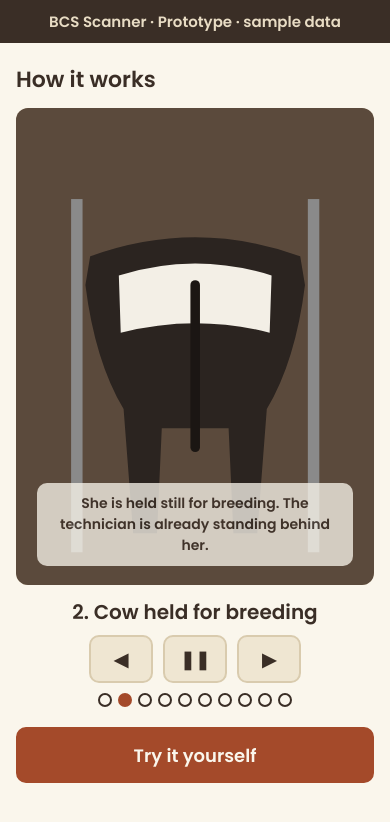
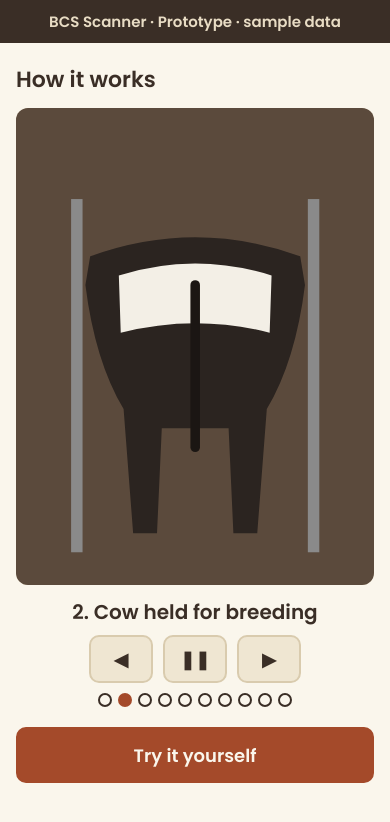
Before and after one commit to alxgrgsc/bcsscanner, a website with bundled scripts: page index.html in a window 390 px wide. Built offline with nearby package versions, Linux system fonts and the light colour scheme.

Commit message:
fix: Alex's scene wording; iPhone-safe arrows; tour CSS self-contained
Co-Authored-By: Claude Opus 5.5 <noreply@anthropic.com>

```diff
--- a/tour/scenes.js
+++ b/tour/scenes.js
@@ -36,7 +36,7 @@ export const SCENES = [
       <div class="t-shed"></div>
       ${phone(`
         <p class="t-small">Today's visit</p>
-        <p class="t-big">Murphy's, Ballyroe</p>
+        <p class="t-big">Maguire's, Co. Cork</p>
         <p>18 cows due for breeding</p>
         <ul class="t-tags">
           <li>IE 372 0451 2034</li>
@@ -48,8 +48,7 @@ export const SCENES = [
     caption: '2. Cow held for breeding',
     html: `
       <div class="t-shed-bg"></div>
-      ${COW}
-      ${note('She is held still for breeding. The technician is already standing behind her.', 't-fade-in')}`,
+      ${COW}`,
   },
   {
     caption: '3. Identify the cow',
@@ -98,7 +97,7 @@ export const SCENES = [
           <div class="t-new">2.75 <span class="t-lbl">Estimate · adjusted by you</span></div>
         </div>
         <p class="t-small">The technician has the final say.</p>`)}
-      ${note('She feels the pins and tailhead, then nudges the score up a quarter.', 't-fade-in')}`,
+      ${note('The technician checks the pins and tailhead by hand and moves the score up a quarter point.', 't-fade-in')}`,
   },
   {
     caption: '8. Next cow',
@@ -111,7 +110,7 @@ export const SCENES = [
   {
     caption: '9. Farm report',
     html: phone(`
-      <p class="t-small">Murphy's, Ballyroe · sample</p>
+      <p class="t-small">Maguire's, Co. Cork · sample</p>
       <p class="t-big">18 cows scored</p>
       <ul class="t-bars">
         <li><span>Below target</span><i style="--w:22%" class="t-bar-under"></i><b>4</b></li>
@@ -128,11 +127,11 @@ export const SCENES = [
         <div class="t-laptop-screen">
           <p class="t-small">This week · all technicians · sample</p>
           <ul class="t-bars">
-            <li><span>Seán</span><i style="--w:90%" class="t-bar-in"></i><b>260 cows</b></li>
-            <li><span>Aoife</span><i style="--w:80%" class="t-bar-in"></i><b>231 cows</b></li>
-            <li><span>Pádraig</span><i style="--w:58%" class="t-bar-in"></i><b>168 cows</b></li>
+            <li><span>Johnny</span><i style="--w:90%" class="t-bar-in"></i><b>260 cows</b></li>
+            <li><span>Stephen</span><i style="--w:80%" class="t-bar-in"></i><b>231 cows</b></li>
+            <li><span>Padraic</span><i style="--w:58%" class="t-bar-in"></i><b>168 cows</b></li>
           </ul>
-          <p class="t-under">Farms with the most cows below target: Murphy's, Kelly's, Doyle's</p>
+          <p class="t-under">Farms with the most cows below target: Maguire's, Kelly's, Doyle's</p>
         </div>
       </div>
       ${note('The MD sees every visit, across every technician.', 't-fade-in')}`,
--- a/tour/tour.css
+++ b/tour/tour.css
@@ -1,4 +1,6 @@
 /* "How it works" walkthrough. Self-contained so the landing page can reuse it. */
+
+.t-wrap, .t-wrap *, .t-wrap *::before, .t-wrap *::after { box-sizing: border-box; }
 
 .t-wrap {
   --t-oat: #E8DCC4;
@@ -33,6 +35,7 @@
 .t-btn {
   min-width: 64px;
   min-height: 48px;
+  padding: 0 14px;
   font: inherit;
   font-weight: 600;
   border-radius: 10px;
--- a/tour/tour.js
+++ b/tour/tour.js
@@ -13,9 +13,9 @@ export function mountTour(el, { sceneMs = 4000 } = {}) {
     <div class="t-stage" aria-live="polite"></div>
     <p class="t-caption"></p>
     <div class="t-controls">
-      <button type="button" class="t-btn" data-act="prev" aria-label="Previous step">◀</button>
+      <button type="button" class="t-btn" data-act="prev" aria-label="Previous step">◀&#xFE0E;</button>
       <button type="button" class="t-btn" data-act="pause" aria-label="Pause">❚❚</button>
-      <button type="button" class="t-btn" data-act="next" aria-label="Next step">▶</button>
+      <button type="button" class="t-btn" data-act="next" aria-label="Next step">▶&#xFE0E;</button>
     </div>
     <div class="t-dots">
       ${SCENES.map((s, i) => `<button type="button" data-go="${i}" aria-label="${s.caption}"></button>`).join('')}
```
